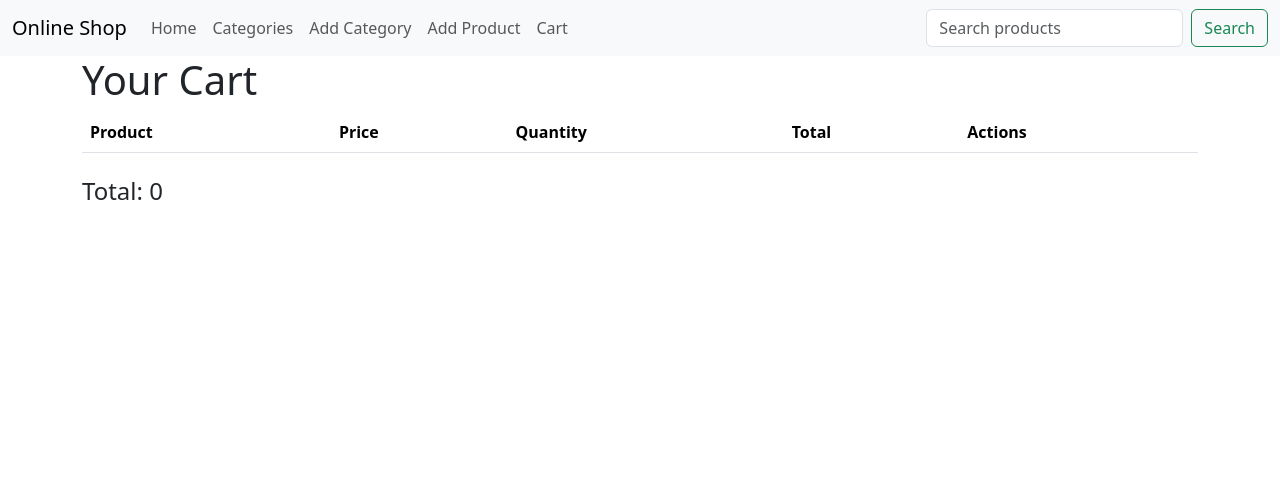
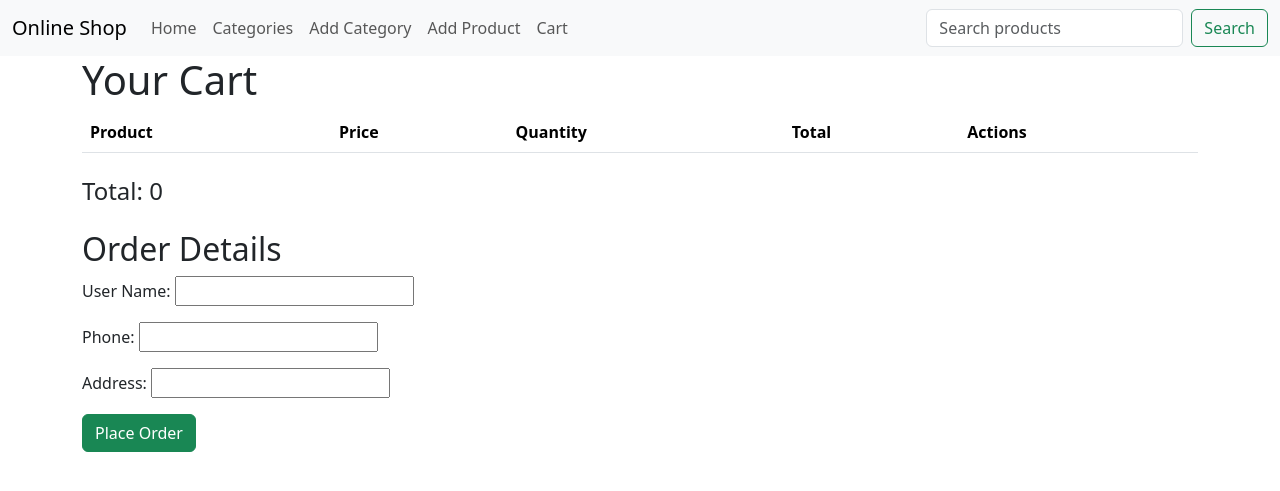
Before and after one commit to ABM1204/homework_60, a Django app: page /cart/ in a window 1280 px wide. Shown: the top 491 px of the page. Run offline with Django 5.2, Linux system fonts and the light colour scheme; data that the repository does not hold is empty.

Commit message:
Добавил форму для заказа. Зарегал в адмиенку промежуточную страницу, дополнил представление для просмотра корзины

```diff
--- a/source/online_shop/templates/cart_view.html
+++ b/source/online_shop/templates/cart_view.html
@@ -31,4 +31,12 @@
 <div class="mt-4">
     <h4>Total: {{ total }}</h4>
 </div>
+<div class="mt-4">
+    <h2>Order Details</h2>
+    <form method="post">
+        {% csrf_token %}
+        {{ order_form.as_p }}
+        <button type="submit" class="btn btn-success">Place Order</button>
+    </form>
+</div>
 {% endblock %}
--- a/source/online_shop/views.py
+++ b/source/online_shop/views.py
@@ -2,8 +2,9 @@ from django.db.models import Q
 from django.shortcuts import redirect
 from django.views.generic import ListView, DetailView, CreateView, UpdateView, DeleteView
 from django.urls import reverse_lazy
-from .models import Category, Product, CartItem
-from .forms import ProductForm
+from .models import Category, Product, CartItem, OrderItem
+from .forms import ProductForm, OrderForm
+
 
 class CategoryListView(ListView):
     model = Category
@@ -81,9 +82,28 @@ class CartView(ListView):
     def get_context_data(self, **kwargs):
         context = super().get_context_data(**kwargs)
         cart_items = CartItem.objects.all()
-        total = sum(item.product.price * item.quantity for item in cart_items)
+        for item in cart_items:
+            item.total_price = item.product.price * item.quantity
+        total = sum(item.total_price for item in cart_items)
+        context['cart_items'] = cart_items
         context['total'] = total
+        context['order_form'] = OrderForm()
         return context
+
+    def post(self, request, *args, **kwargs):
+        form = OrderForm(request.POST)
+        if form.is_valid():
+            order = form.save()
+            cart_items = CartItem.objects.all()
+            for item in cart_items:
+                OrderItem.objects.create(
+                    order=order,
+                    product=item.product,
+                    quantity=item.quantity
+                )
+            cart_items.delete()
+            return redirect('products_view')
+        return self.get(request, *args, **kwargs)
 
 def add_to_cart(request, pk):
     product = Product.objects.get(pk=pk)
```
Also changed, not shown: source/online_shop/admin.py (+6 -1 lines).
